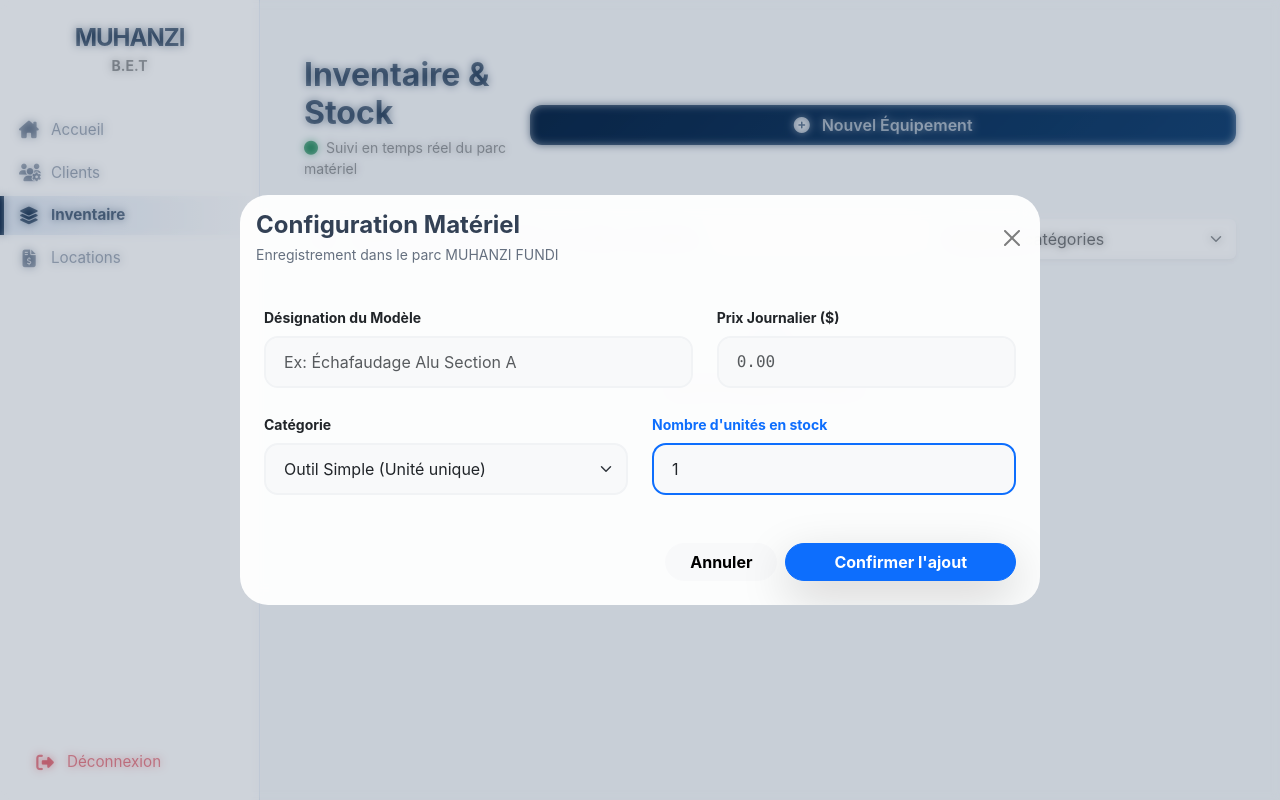
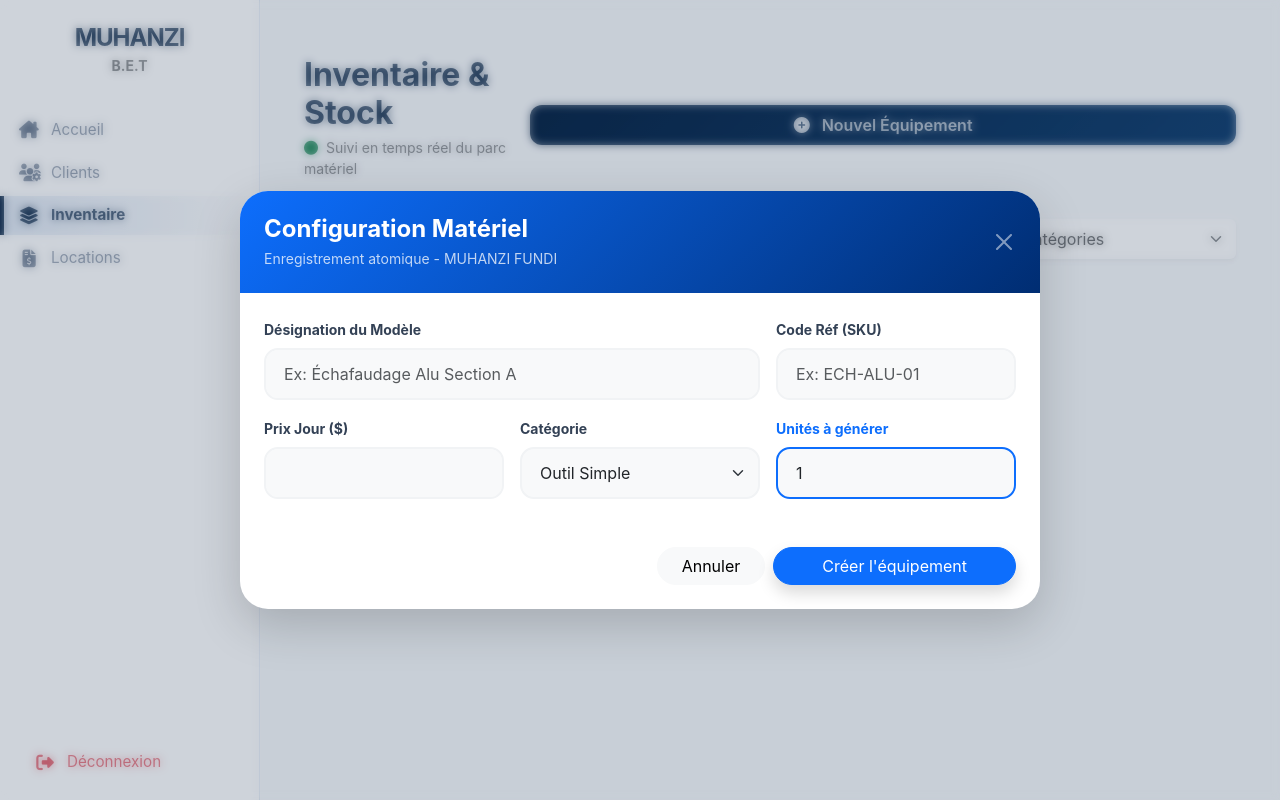
Before and after one commit to VICTORMUHIRE/facturier, a Django app: page /inventaire/ in a window 1280 px wide, after a click on "Nouvel Équipement". Run offline with Django 5.2, Linux system fonts and the light colour scheme; the visitor is signed in with stand-in values (Sample User, id 1); data that the repository does not hold is empty; some libraries are stand-ins or nearby versions.

Commit message:
creation equipement, unite, composant

```diff
--- a/apps/frontend/templates/modules/inventory/partials/_modal_add_equipment.html
+++ b/apps/frontend/templates/modules/inventory/partials/_modal_add_equipment.html
@@ -1,4 +1,3 @@
-
 <style>
     .premium-input {
         border: 2px solid #f1f3f5;
@@ -10,95 +9,102 @@
     .premium-input:focus {
         border-color: #0d6efd;
         background-color: #fff;
-        box-shadow: 0 0 0 4px rgba(13, 110, 253, 0.1);
+        box-shadow: 0 0 0 4px rgba(13, 110, 253, 0.15);
     }
     .border-dashed {
         border: 2px dashed #dee2e6;
-        background-color: rgba(13, 110, 253, 0.02);
+        background-color: rgba(13, 110, 253, 0.05);
+    }
+    .bg-premium-gradient {
+        background: linear-gradient(135deg, #0d6efd 0%, #002d72 100%);
     }
 </style>
 
-<div class="modal fade blur-bg" id="addEquipmentModal" tabindex="-1" aria-hidden="true">
-    <div class="modal-dialog modal-lg modal-dialog-centered ">
-        <div class="modal-content border-0 overflow-hidden" style="border-radius: 28px; background: rgba(255, 255, 255, 0.95); backdrop-filter: blur(10px);">
+<div class="modal fade" id="addEquipmentModal" tabindex="-1" aria-hidden="true">
+    <div class="modal-dialog modal-lg modal-dialog-centered">
+        <div class="modal-content border-0 shadow-lg" style="border-radius: 28px; overflow: hidden;">
 
-            <div class="p-3" >
+            <div class="p-4 text-white bg-premium-gradient">
                 <div class="d-flex justify-content-between align-items-center">
                     <div>
                         <h4 class="mb-1 fw-bold">Configuration Matériel</h4>
-                        <p class="small opacity-75 mb-0">Enregistrement dans le parc MUHANZI FUNDI</p>
+                        <p class="small opacity-75 mb-0">Enregistrement atomique - MUHANZI FUNDI</p>
                     </div>
-                    <button type="button" class="btn-close " data-bs-dismiss="modal"></button>
+                    <button type="button" class="btn-close btn-close-white" data-bs-dismiss="modal"></button>
                 </div>
             </div>
 
             <form id="addEquipmentForm" class="p-4">
-                <div class="row g-4">
-                    <div class="col-md-7">
-                        <label class="form-label fw-bold text-dark small">Désignation du Modèle</label>
+                <div class="row g-3">
+                    <div class="col-md-8">
+                        <label class="form-label fw-bold small">Désignation du Modèle</label>
                         <input type="text" name="name" class="form-control premium-input" placeholder="Ex: Échafaudage Alu Section A" required>
                     </div>
-                    <div class="col-md-5">
-                        <label class="form-label fw-bold text-dark small">Prix Journalier ($)</label>
-                        <input type="number" step="0.01" name="daily_price" class="form-control premium-input font-monospace" placeholder="0.00" required>
+                    <div class="col-md-4">
+                        <label class="form-label fw-bold small">Code Réf (SKU)</label>
+                        <input type="text" name="ref_code" class="form-control premium-input" placeholder="Ex: ECH-ALU-01" required>
                     </div>
 
-                    <div class="col-md-6">
-                        <label class="form-label fw-bold text-dark small">Catégorie</label>
+                    <div class="col-md-4">
+                        <label class="form-label fw-bold small">Prix Jour ($)</label>
+                        <input type="number" step="0.01" name="daily_price" class="form-control premium-input" required>
+                    </div>
+
+                    <div class="col-md-4">
+                        <label class="form-label fw-bold small">Catégorie</label>
                         <select name="category" class="form-select premium-input" id="categoryToggle">
-                            <option value="SIMPLE">Outil Simple (Unité unique)</option>
-                            <option value="COMPOUND">Échafaudage / Kit (Multi-composants)</option>
+                            <option value="SIMPLE">Outil Simple</option>
+                            <option value="COMPOUND">Échafaudage / Kit</option>
                         </select>
                     </div>
-                    <div class="col-md-6">
-                        <label class="form-label fw-bold text-primary small">Nombre d'unités en stock</label>
-                        <input type="number" name="num_units" class="form-control premium-input border-primary" value="1" min="1">
+
+                    <div class="col-md-4">
+                        <label class="form-label fw-bold text-primary small">Unités à générer</label>
+                        <input type="number" name="num_units" class="form-control premium-input border-primary" value="1" min="1" required>
                     </div>
 
-                    <div id="componentSection" class="col-12 d-none">
+                    <div id="componentSection" class="col-12 d-none mt-3">
                         <div class="p-3 rounded-4 border-dashed animate__animated animate__fadeIn">
                             <div class="d-flex justify-content-between align-items-center mb-3">
-                                <h6 class="fw-bold text-dark mb-0"><i class="fa fa-cubes me-2 text-primary"></i>Liste des pièces du Kit</h6>
-                                <button type="button" class="btn btn-sm btn-primary rounded-pill px-3" id="addRow">
+                                <h6 class="fw-bold mb-0 text-dark"><i class="fa fa-cubes me-2 text-primary"></i>Composition du Kit</h6>
+                                <button type="button" class="btn btn-sm btn-outline-primary rounded-pill px-3" id="addRow">
                                     <i class="fa fa-plus me-1"></i> Ajouter une pièce
                                 </button>
                             </div>
-
-                            <div id="compList">
-                                </div>
+                            <div id="compList"></div>
                         </div>
                     </div>
                 </div>
 
                 <div class="mt-5 d-flex justify-content-end gap-2">
-                    <button type="button" class="btn btn-light rounded-pill px-4 fw-bold" data-bs-dismiss="modal">Annuler</button>
-                    <button type="submit" class="btn btn-primary rounded-pill px-5 shadow-lg fw-bold" id="submitBtn">
-                        <span id="loader" class="spinner-border spinner-border-sm d-none me-2"></span> Confirmer l'ajout
+                    <button type="button" class="btn btn-light rounded-pill px-4" data-bs-dismiss="modal">Annuler</button>
+                    <button type="submit" class="btn btn-primary rounded-pill px-5 shadow" id="submitBtn">
+                        <span id="loader" class="spinner-border spinner-border-sm d-none me-2"></span> Créer l'équipement
                     </button>
                 </div>
             </form>
         </div>
     </div>
 </div>
-
 <script>
 document.addEventListener('DOMContentLoaded', function() {
     const categoryToggle = document.getElementById('categoryToggle');
     const componentSection = document.getElementById('componentSection');
     const compList = document.getElementById('compList');
     const addRowBtn = document.getElementById('addRow');
+    const form = document.getElementById('addEquipmentForm');
 
-    // 1. Affichage conditionnel de la section Composants
+    // Toggle Affichage Composants
     categoryToggle.addEventListener('change', function() {
         if (this.value === 'COMPOUND') {
             componentSection.classList.remove('d-none');
-            if (compList.children.length === 0) addComponentRow(); // Ajoute une ligne si vide
+            if (compList.children.length === 0) addComponentRow();
         } else {
             componentSection.classList.add('d-none');
+            compList.innerHTML = '';
         }
     });
 
-    // 2. Fonction pour ajouter une ligne de composant
     function addComponentRow() {
         const row = document.createElement('div');
         row.className = 'row g-2 mb-2 animate__animated animate__slideInLeft';
@@ -107,27 +113,20 @@
                 <input type="text" name="comp_name[]" class="form-control premium-input py-2" placeholder="Nom de la pièce" required>
             </div>
             <div class="col-3">
-                <input type="number" name="comp_qty[]" class="form-control premium-input py-2 text-center" value="1" required>
+                <input type="number" name="comp_qty[]" class="form-control premium-input py-2 text-center" value="1" min="1" required>
             </div>
             <div class="col-2 d-flex align-items-center justify-content-center">
-                <button type="button" class="btn btn-outline-danger border-0 rounded-circle remove-row">
-                    <i class="fa fa-trash"></i>
-                </button>
+                <button type="button" class="btn btn-link text-danger remove-row"><i class="fa fa-trash"></i></button>
             </div>
         `;
         compList.appendChild(row);
-
-        // Event listener pour la suppression
-        row.querySelector('.remove-row').addEventListener('click', function() {
-            row.classList.replace('animate__slideInLeft', 'animate__fadeOutRight');
-            setTimeout(() => row.remove(), 300);
-        });
+        row.querySelector('.remove-row').addEventListener('click', () => row.remove());
     }
 
     addRowBtn.addEventListener('click', addComponentRow);
 
-    // 3. Soumission du formulaire (Cascade API)
-    document.getElementById('addEquipmentForm').addEventListener('submit', async function(e) {
+    // SOUMISSION ATOMIQUE
+    form.addEventListener('submit', async function(e) {
         e.preventDefault();
         const btn = document.getElementById('submitBtn');
         const loader = document.getElementById('loader');
@@ -137,79 +136,67 @@
 
         const formData = new FormData(this);
 
-    // Fonction utilitaire pour vérifier les réponses
-    const checkResponse = async (response, message) => {
+        // 1. Construction du Payload Atomique
+        const payload = {
+            name: formData.get('name'),
+            ref_code: formData.get('ref_code'),
+            daily_price: formData.get('daily_price'),
+            category: formData.get('category'),
+            components: [],
+            units: []
+        };
+
+        // 2. Collecte des composants
+        if (payload.category === 'COMPOUND') {
+            const names = formData.getAll('comp_name[]');
+            const qtys = formData.getAll('comp_qty[]');
+            names.forEach((val, i) => {
+                payload.components.push({
+                    name: val,
+                    quantity_required: parseInt(qtys[i])
+                });
+            });
+        }
+
+        // 3. Génération des Unités (côté client pour l'atomicité)
+        const numUnits = parseInt(formData.get('num_units')) || 1;
+        const prefix = payload.ref_code.substring(0, 5).toUpperCase();
+        for (let i = 1; i <= numUnits; i++) {
+            payload.units.push({
+                internal_code: `${prefix}-${Math.floor(1000 + Math.random() * 9000)}-${i}`,
+                status: 'AVAILABLE'
+            });
+        }
+
+        try {
+            const response = await fetch('/inventory/api/equipment/', {
+                method: 'POST',
+                headers: {
+                    'Content-Type': 'application/json',
+                    'X-CSRFToken': '{{ csrf_token }}'
+                },
+                body: JSON.stringify(payload)
+            });
+
             if (!response.ok) {
                 const errorData = await response.json();
-            console.error(message, errorData);
-            throw new Error(`${message}: ${JSON.stringify(errorData)}`);
-        }
-        return response.json();
-    };
-
-    try {
-        // 1. Création du Modèle
-        const equipRes = await fetch('/inventory/api/equipment/', {
-            method: 'POST',
-            headers: {'Content-Type': 'application/json', 'X-CSRFToken': '{{csrf_token}}'},
-            body: JSON.stringify({
-                name: formData.get('name'),
-                daily_price: formData.get('daily_price'),
-                category: formData.get('category')
-            })
-        });
-        const equipment = await checkResponse(equipRes, "Erreur Modèle");
-
-        // 2. Création des Composants
-        if (formData.get('category') === 'COMPOUND') {
-            const names = formData.getAll('comp_name[]');
-            const qtys = formData.getAll('comp_qty[]');
-            for(let i=0; i<names.length; i++) {
-                const compRes = await fetch('/inventory/api/components/', {
-                    method: 'POST',
-                    headers: {'Content-Type': 'application/json', 'X-CSRFToken': '{{csrf_token}}'},
-                    body: JSON.stringify({
-                        equipment: equipment.id,
-                        name: names[i],
-                        quantity_required: parseInt(qtys[i])
-                    })
-                });
-                await checkResponse(compRes, `Erreur Composant: ${names[i]}`);
-            }
+                throw new Error(JSON.stringify(errorData));
             }
 
-        // 3. Génération des Unités
-        const numUnits = parseInt(formData.get('num_units'));
-        const prefix = equipment.name.substring(0,3).toUpperCase();
-        for(let i=1; i<=numUnits; i++) {
-            const unitRes = await fetch('/inventory/api/units/', {
-                method: 'POST',
-                headers: {'Content-Type': 'application/json', 'X-CSRFToken': '{{csrf_token}}'},
-                body: JSON.stringify({
-                    equipment: equipment.id,
-                    internal_code: `${prefix}-${Math.floor(100 + Math.random() * 900)}-${i}`,
-                    status: 'AVAILABLE'
-                })
-            });
-            await checkResponse(unitRes, `Erreur Unité ${i}`);
-        }
-
-        // Si on arrive ici, tout est OK
             Swal.fire({
                 icon: 'success',
-            title: 'Parc mis à jour !',
-            text: 'Modèle, pièces et unités créés avec succès.',
+                title: 'Parc créé !',
+                text: 'L\'équipement, les pièces et les unités ont été générés atomiquement.',
                 confirmButtonColor: '#0d6efd'
             }).then(() => location.reload());
 
         } catch (err) {
-        // En cas d'erreur, on affiche l'alerte d'erreur et on réactive le bouton
-        console.error("STOPPED:", err.message);
+            console.error(err);
             Swal.fire({
                 icon: 'error',
-            title: 'Échec de création',
-            text: "Détails: " + err.message,
-            confirmButtonColor: '#d33'
+                title: 'Erreur de création',
+                text: 'Vérifiez si le Code Réf ou le Nom n\'existe pas déjà.',
+                footer: `<small>${err.message}</small>`
             });
             btn.disabled = false;
             loader.classList.add('d-none');
--- a/apps/inventory/models.py
+++ b/apps/inventory/models.py
@@ -3,10 +3,11 @@ from django.db import models
 class Equipment(models.Model):
     EQUIP_TYPE = [('SIMPLE', 'Outil Simple'), ('COMPOUND', 'Échafaudage / Kit')]
 
-    name = models.CharField(max_length=150, verbose_name="Nom de l'équipement")
+    name = models.CharField(max_length=150,unique=True, verbose_name="Nom de l'équipement")
     category = models.CharField(max_length=10, choices=EQUIP_TYPE, default='SIMPLE')
     daily_price = models.DecimalField(max_digits=10, decimal_places=2, verbose_name="Prix journalier ($)")
     image = models.ImageField(upload_to='equipment/', blank=True, null=True)
+    ref_code = models.CharField(max_length=20, unique=True, null=True, blank=True, verbose_name="Référence Modèle (ex: BET350)")
     description = models.TextField(blank=True)
     created_at = models.DateTimeField(auto_now_add=True)
 
@@ -37,3 +38,5 @@ class Component(models.Model):
 
     def __str__(self):
         return f"{self.name} - {self.equipment.name}"
+    class Meta:
+        unique_together = ('equipment', 'name')
```
Also changed, not shown: apps/inventory/api/serializers.py (+24 -8 lines), apps/inventory/migrations/0004_equipment_ref_code_alter_equipment_name_and_more.py (added). Lines whose indentation alone changed are shown as unchanged.
